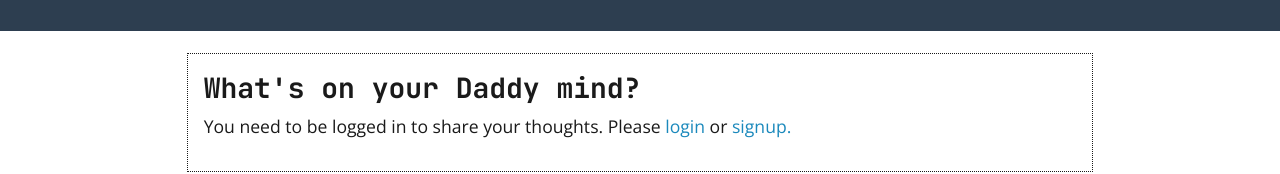
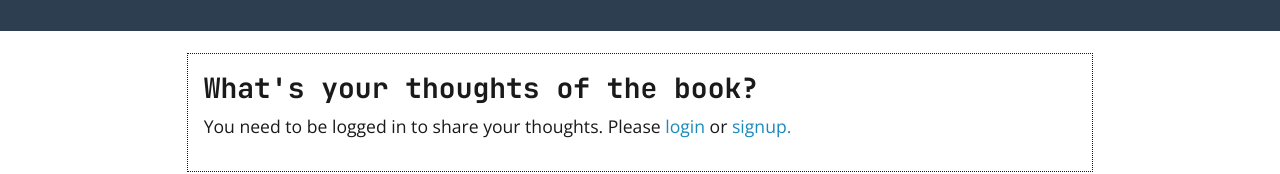
Before and after one commit to oliverLo78/book-friends-app, a React (Create React App) app in the folder my-react-app/: page / in a window 1280 px wide. Shown: the part 143-317 px from the top of the page. Built offline with nearby package versions, Linux system fonts and the light colour scheme; no server answers.

Commit message:
changed thoughtForm header

```diff
--- a/my-react-app/src/components/ThoughtForm/index.js
+++ b/my-react-app/src/components/ThoughtForm/index.js
@@ -66,7 +66,7 @@ const ThoughtForm = () => {
 
   return (
     <div>
-      <h3>What's on your Daddy mind?</h3>
+      <h3>What's your thoughts of the book?</h3>
 
       {Auth.loggedIn() ? (
         <>
```
